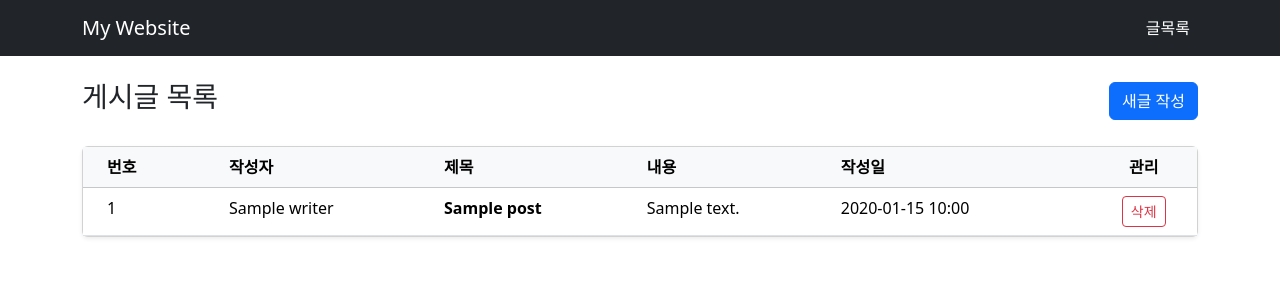
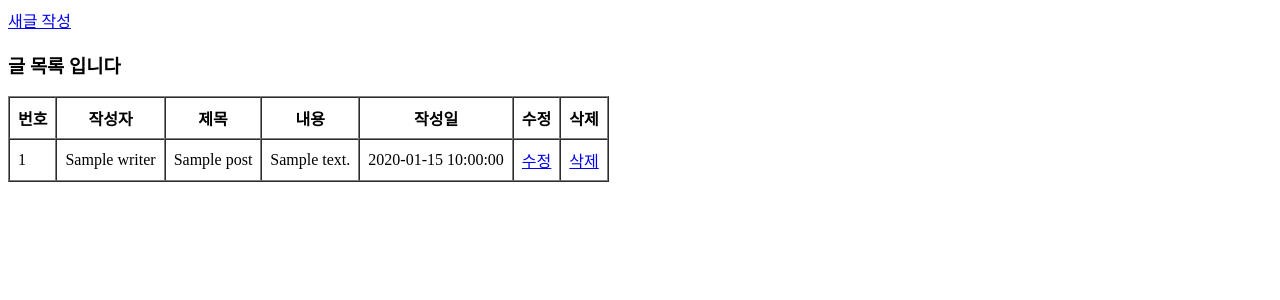
Before and after one commit to parkyhun/fastapi_test03, a FastAPI app: template templates/post/list.html in a window 1280 px wide. Shown: the top 300 px of the page. Run offline with FastAPI, Linux system fonts and the light colour scheme; the template is opened without the code that fills it: most values are stand-ins (such as "Sample title", 1, 10 or a date in 2020); parts of the project's set-up code (start-up, migrations or seed data) failed here and were passed over.

Commit message:
글 수정양식 기능 구현

```diff
--- a/main.py
+++ b/main.py
@@ -59,7 +59,7 @@
 
 
 @app.post("/post/new")
-def postNew(writer: str = Form(...), title: str = Form(...), content: str = Form(...),
+def postNew(request: Request, writer: str = Form(...), title: str = Form(...), content: str = Form(...),
             db: Session = Depends(get_db)):
     # DB 에 저장할 sql 문  준비
     query = text("""
@@ -67,24 +67,46 @@
         (writer, title, content)
         VALUES(:writer, :title, :content)
     """)
+    # query 문을 실행하면서 같이 전달한 dict 의 키값과  :writer , :title, :content 동일한 위치에 값이 바인딩되어서 실행된다.
     db.execute(query, {"writer":writer, "title":title, "content":content})
     db.commit()
 
-    content = """
-        <script>
-            alert("추가되었습니다.");
-            location.href = "/post";
-        </script>
-        """
-    return HTMLResponse(content=content)
+
+    # 특정 경로로 요청을 다시 하도록 리다일렉트 응답을 준다.
+    return templates.TemplateResponse(
+        request=request,
+        name="post/alert.html",
+        context={
+            "msg":"글 정보를 추가 했습니다!",
+            "url":"/post"
+        }
+    )
 
 
-@app.post("/post/delete")
-def postDelete(num: int = Form(...), db: Session = Depends(get_db)):
-    # DB에서 해당 번호의 글을 삭제하는 SQL
-    query = text("DELETE FROM post WHERE num = :num")
-    db.execute(query, {"num": num})
+@app.get("/post/delete/{num}") # {num} 경로변수 선언 (path variable)
+def delete(num: int, db: Session = Depends(get_db)): # 경로 변수의 이름과 함수의 매개변수의 이름을 일치시킨다
+    # num 에는 삭제할 글의 번호가 들어 있다.
+    query = text("DELETE FROM post WHERE num=:num")
+    db.execute(query, {"num":num})
     db.commit()
+    # 클라이언트가 /post 로 다시 요청하라고 강요하기
+    return RedirectResponse("/post", status_code=302)
 
-        # 삭제 후 목록 페이지로 이동 (303 Redirect)
-    return RedirectResponse("/post", status_code=303)
+
+@app.get("/post/edit/{num}")
+def edit(num: int, request: Request, db: Session = Depends(get_db)):
+    # 수정할 글정보를 읽어오기 위한 query 작성
+    query = text("""
+        SELECT num, writer, title, content, created_at
+        FROM post
+        WHERE num=:num
+    """)
+    # PK 를 이용해서 select 하는 것이기 때문에 row 는 1개다 따라서 .fetchone() 함수를 호출한다.
+    row = db.execute(query, {"num":num}).fetchone()
+    return templates.TemplateResponse(
+        request=request,
+        name="post/edit.html",
+        context={
+            "post":row
+        }
+    )
--- a/templates/post/list.html
+++ b/templates/post/list.html
@@ -1,69 +1,44 @@
 <!DOCTYPE html>
-<html lang="ko">
+<html lang="en">
 <head>
     <meta charset="UTF-8">
     <meta name="viewport" content="width=device-width, initial-scale=1.0">
-    <title>게시글 목록</title>
-    <!-- Bootstrap 5.3 CSS -->
-    <link href="https://cdn.jsdelivr.net/npm/bootstrap@5.3.3/dist/css/bootstrap.min.css" rel="stylesheet">
+    <title>templates/post/list.html</title>
 </head>
 <body>
-    <nav class="navbar navbar-expand-lg navbar-dark bg-dark mb-4">
     <div class="container">
-            <a class="navbar-brand" href="/">My Website</a>
-            <div class="navbar-nav">
-                <a class="nav-link active" href="/post">글목록</a>
-            </div>
-        </div>
-    </nav>
-
-    <div class="container">
-        <div class="d-flex justify-content-between align-items-center mb-4">
-            <h3>게시글 목록</h3>
-            <a href="/post/new" class="btn btn-primary">새글 작성</a>
-        </div>
-
-        <div class="card shadow-sm">
-            <div class="card-body p-0">
-                <table class="table table-hover mb-0">
-                    <thead class="table-light">
+        <a href="/post/new">새글 작성</a>
+        <h3>글 목록 입니다</h3>
+        <table border="1" cellpadding="8" cellspacing="0">
+            <thead>
                 <tr>
-                            <th class="px-4">번호</th>
+                    <th>번호</th>
                     <th>작성자</th>
                     <th>제목</th>
                     <th>내용</th>
                     <th>작성일</th>
-                            <th class="text-center">관리</th>
+                    <th>수정</th>
+                    <th>삭제</th>
                 </tr>
             </thead>
             <tbody>
-                        {% for post in posts %}
+            {% for post in posts %} <!-- posts 리스트를 순회하면서 각 post에 대해 아래 코드를 반복함 -->
                 <tr>
-                            <td class="px-4">{{ post.num }}</td>
-                            <td>{{ post.writer }}</td>
-                            <td><strong>{{ post.title }}</strong></td>
-                            <td>{{ post.content }}</td>
-                            <td>{{ post.created_at.strftime('%Y-%m-%d %H:%M') if post.created_at else '' }}</td>
-                            <td class="text-center">
-                                <form action="/post/delete" method="post" onsubmit="return confirm('정말 삭제하시겠습니까?');" style="display:inline;">
-                                    <input type="hidden" name="num" value="{{ post.num }}">
-                                    <button type="submit" class="btn btn-outline-danger btn-sm">삭제</button>
-                                </form>
+                    <td>{{ post.num }}</td>       <!-- post의 num(번호) 필드 값을 출력 -->
+                    <td>{{ post.writer }}</td>    <!-- post의 writer(작성자) 필드 값을 출력 -->
+                    <td>{{ post.title }}</td>     <!-- post의 title(제목) 필드 값을 출력 -->
+                    <td>{{ post.content }}</td>   <!-- post의 content(내용) 필드 값을 출력 -->
+                    <td>{{ post.created_at }}</td><!-- post의 created_at(작성일) 필드 값을 출력 -->
+                    <td>
+                        <a href="/post/edit/{{ post.num }}">수정</a>
+                    </td>
+                    <td>
+                        <a href="/post/delete/{{ post.num }}">삭제</a>
                     </td>
                 </tr>
-                        {% endfor %}
-                        {% if not posts %}
-                        <tr>
-                            <td colspan="6" class="text-center py-5 text-muted">등록된 게시글이 없습니다.</td>
-                        </tr>
-                        {% endif %}
+            {% endfor %} <!-- for 반복문 종료 -->
             </tbody>
         </table>
     </div>
-        </div>
-    </div>
-
-    <!-- Bootstrap JS Bundle -->
-    <script src="https://cdn.jsdelivr.net/npm/bootstrap@5.3.3/dist/js/bootstrap.bundle.min.js"></script>
 </body>
 </html>
```
Also changed, not shown: templates/post/edit.html (added, +30 -0 lines). Lines whose indentation alone changed are shown as unchanged.
